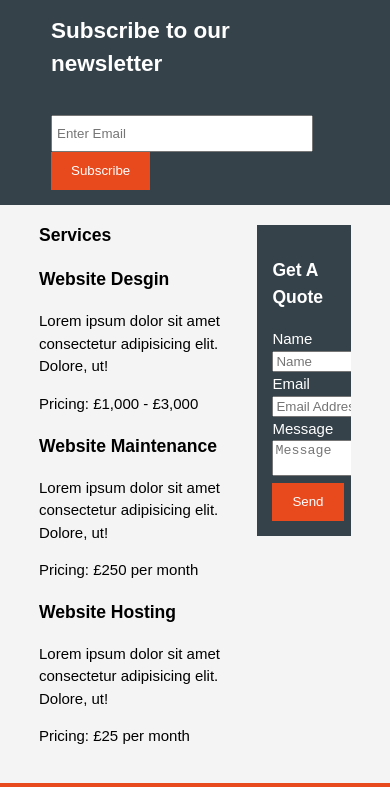
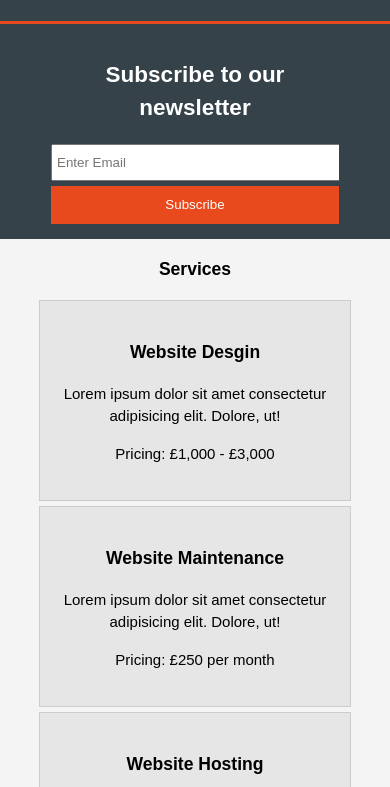
Before and after one commit to Bexs123/HTML5-Responsive-Website, a plain HTML site: page service.html in a window 390 px wide. Shown: the part 177-964 px from the top of the page. Drawn offline with Linux system fonts and the light colour scheme.

Commit message:
added the style for the services page and also added the media queries

```diff
--- a/style.css
+++ b/style.css
@@ -149,11 +149,27 @@ aside#sidebar {
     margin-top: 10px;
 }
 
+aside#sidebar .quote input, aside#sidebar .quote textarea {
+    width: 90%;
+    padding: 5px;
+}
+
 /* Main-Col */
 article#main-col {
     float: left;
     width: 65%
 }
+
+/* Services */
+ul#services li {
+    list-style: none;
+    padding: 20px;
+    border: #cccccc solid 1px;
+    margin-bottom: 5px;
+    background: #e6e6e6;
+}
+
+
 
 footer {
     padding: 20px;
@@ -162,3 +178,31 @@ footer {
     background-color: #e8491d;
     text-align: center;
 }
+
+/* Media Queries */
+@media(max-width: 768px) {
+    header #branding, header nav, header nav li, #newsletter h1, #newsletter form, #boxes .box, article#main-col, aside#sidebar {
+        float: none;
+        text-align: center;
+        width: 100%;
+    }
+
+    header {
+        padding-bottom: 20px;
+    }
+
+    #showcase h1 {
+        margin-top: 40px;
+    }
+
+    #newsletter button, .quote button{
+        display: block;
+        width: 100%;
+    }
+
+    #newsletter form input[type="email"], .quote input, .quote textarea {
+        width: 100%;
+        margin-bottom: 5px;
+    }
+
+}
```
